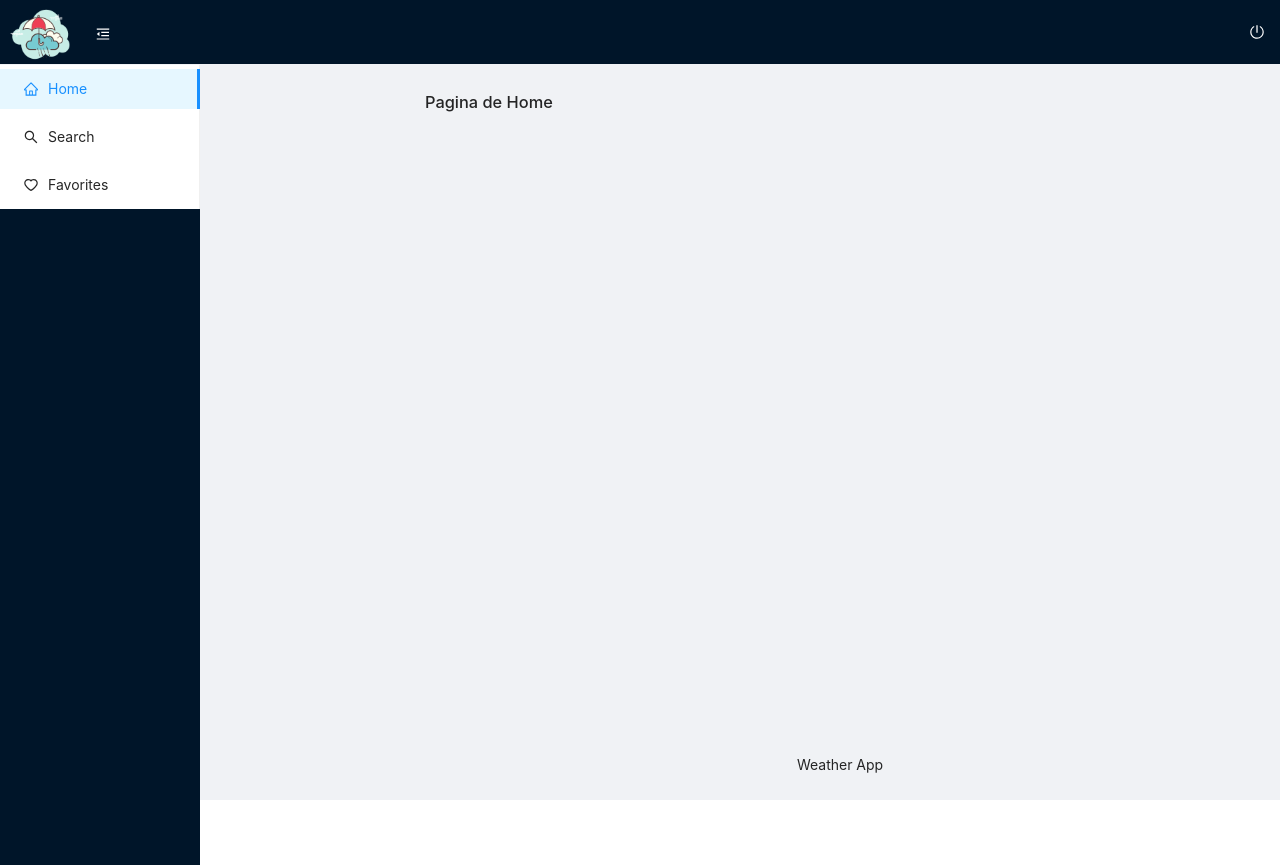
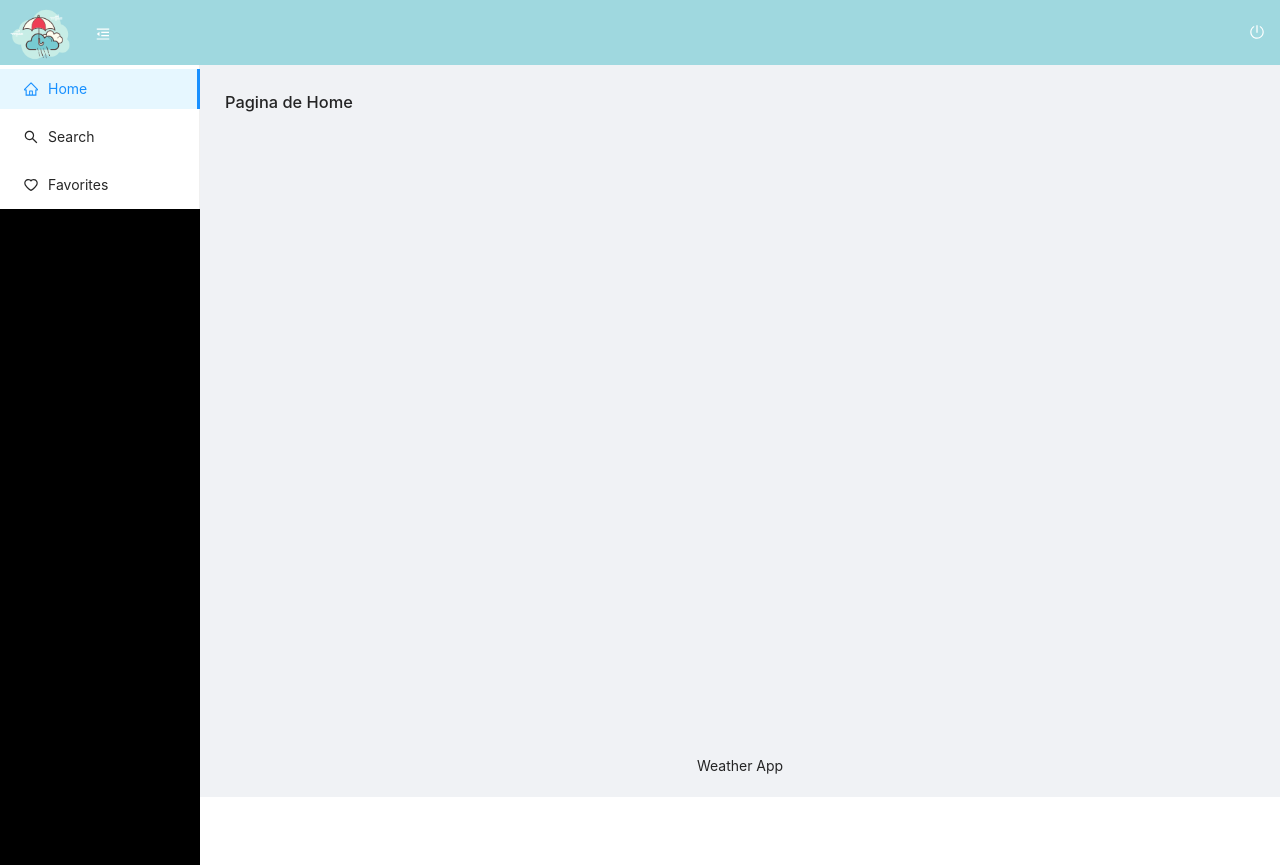
Before and after one commit to Daalb/Weather_App, a React (Create React App) app in the folder weather-app-front/: page /app in a window 1280 px wide. After the commit the page ends 800 px from the top, so only its background shows below. Built offline with nearby package versions, Linux system fonts and the light colour scheme.

Commit message:
Estilos arreglados

```diff
--- a/weather-app-front/src/App.js
+++ b/weather-app-front/src/App.js
@@ -1,6 +1,8 @@
 //Liberias
 import React from 'react';
 import {BrowserRouter as Router, Route, Switch} from 'react-router-dom';
+import 'antd/dist/antd.css';
+
 
 //Configuracion de las rutas
 import routes from './config/routes';
--- a/weather-app-front/src/Layout/LayoutHome.js
+++ b/weather-app-front/src/Layout/LayoutHome.js
@@ -18,15 +18,15 @@ export default function LayoutHome(props){
     return(
        <Layout>
            <SideBar menuCollapsed ={menuCollapsed}/>
-           <Layout className="layout-app" style={{ marginLeft: menuCollapsed ? "80px" : "200px"}}>
-                <Header className="layout-app__header">
+           <Layout className="layout" style={{ marginLeft: menuCollapsed ? "80px" : "200px"}}>
+                <Header className="layout__header">
                     <TopBar menuCollapsed ={menuCollapsed}
                     setMenuCollapsed = {setMenuCollapsed}/>
                 </Header>
-                <Content className="layout-app__content">
+                <Content className="layout__content">
                     <LoadRoutes routes={routes}/>
                 </Content>
-                <Footer style={{ textAlign: 'center' }}  className="layout-app__footer">
+                <Footer style={{ textAlign: 'center' }}  className="layout__footer">
                     Weather App
                 </Footer>
             </Layout>
--- a/weather-app-front/src/Layout/LayoutHome.scss
+++ b/weather-app-front/src/Layout/LayoutHome.scss
@@ -1,6 +1,6 @@
 @import '../scss/index.scss';
 
-.layout-app{
+.layout{
     transition: margin-left 0.2s;
 
     &__header{
@@ -15,7 +15,7 @@
     }
 
     &__content{
-        min-height: calc(100vh - 65px);
+        min-height: calc(100vh - 65px) !important;
         padding: 90px 25px 25px 25px;
 
     }
--- a/weather-app-front/src/components/SideBar/SideBar.js
+++ b/weather-app-front/src/components/SideBar/SideBar.js
@@ -4,7 +4,7 @@ import { Link, withRouter } from 'react-router-dom';
 import {Layout, Menu} from 'antd';
 import {HomeOutlined, SearchOutlined ,HeartOutlined , MenuOutlined, FundOutlined }  from '@ant-design/icons';
 
-//Esitlos
+//Estilos
 import './SideBar.scss';
 
 function SideBar(props){
--- a/weather-app-front/src/components/SideBar/SideBar.scss
+++ b/weather-app-front/src/components/SideBar/SideBar.scss
@@ -5,6 +5,6 @@
     left: 0;
     top: 65px;
     height: 100vh;
-    overflow:auto;
-    background-color: #fff;
+    overflow: auto;
+    background-color: black;
 }
--- a/weather-app-front/src/components/TopBar/TopBar.js
+++ b/weather-app-front/src/components/TopBar/TopBar.js
@@ -15,14 +15,12 @@ export default function TopBar(props){
     return(
         <div className="topbar">
             <div className="topbar__left">
-                <Link to = "/app">
                     <img
                         className="topbar__left-logo"
                         src={Logo}
                         alt="Logo weather app"
 
                     />
-                </Link>
                 <Button type="link" onClick={() => setMenuCollapsed(!menuCollapsed)}>
                     {menuCollapsed ? <MenuUnfoldOutlined/> : <MenuFoldOutlined/>}
                 </Button>
--- a/weather-app-front/src/components/TopBar/TopBar.scss
+++ b/weather-app-front/src/components/TopBar/TopBar.scss
@@ -21,7 +21,7 @@
             display: inline;
             width: 80px;
             padding: 0 5px;
-            margin-left: -50px;
+            margin-left: 0;
         }
 
     }
--- a/weather-app-front/src/index.js
+++ b/weather-app-front/src/index.js
@@ -3,7 +3,6 @@ import ReactDOM from 'react-dom';
 import './index.scss';
 import App from './App';
 import reportWebVitals from './reportWebVitals';
-import 'antd/dist/antd.css';
 
 ReactDOM.render(
   <React.StrictMode>
```
Also changed, not shown: weather-app-front/src/App.css (deleted, +0 -38 lines), weather-app-front/src/index.scss (+5 -4 lines).
